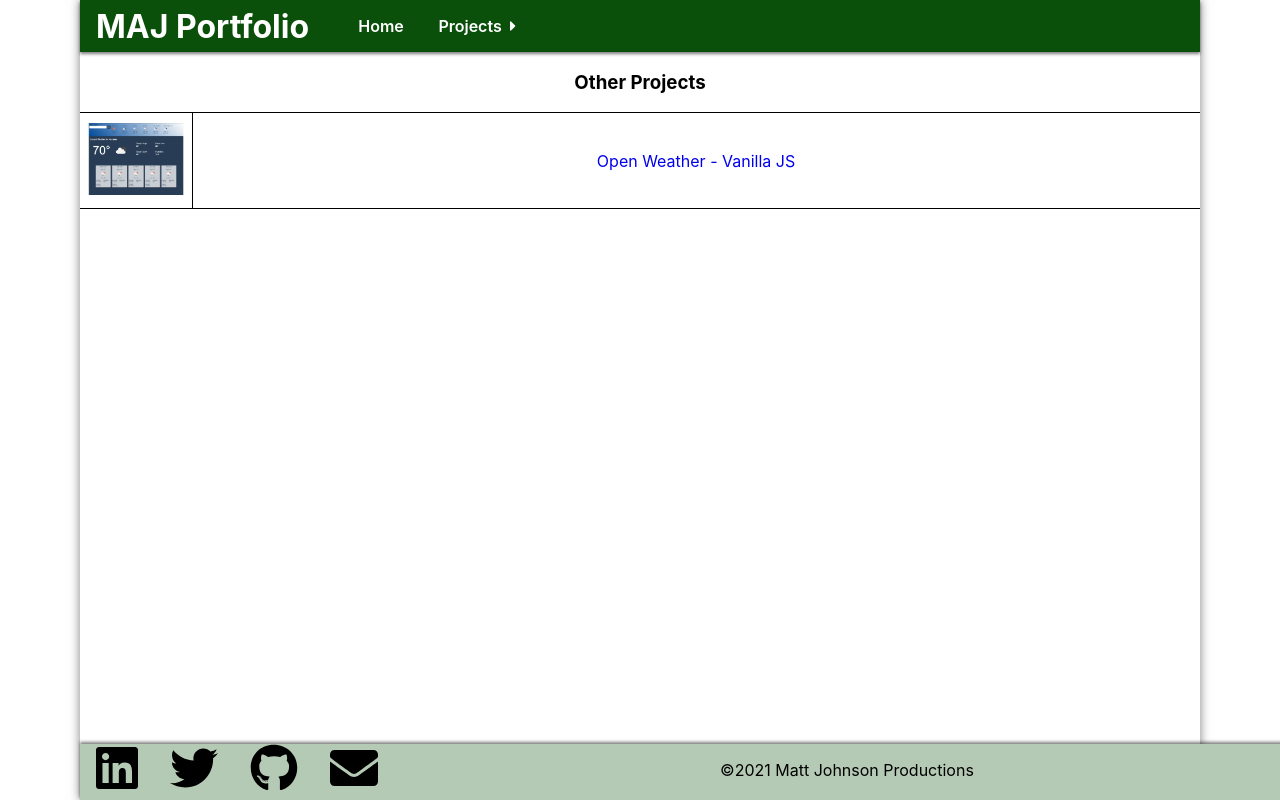
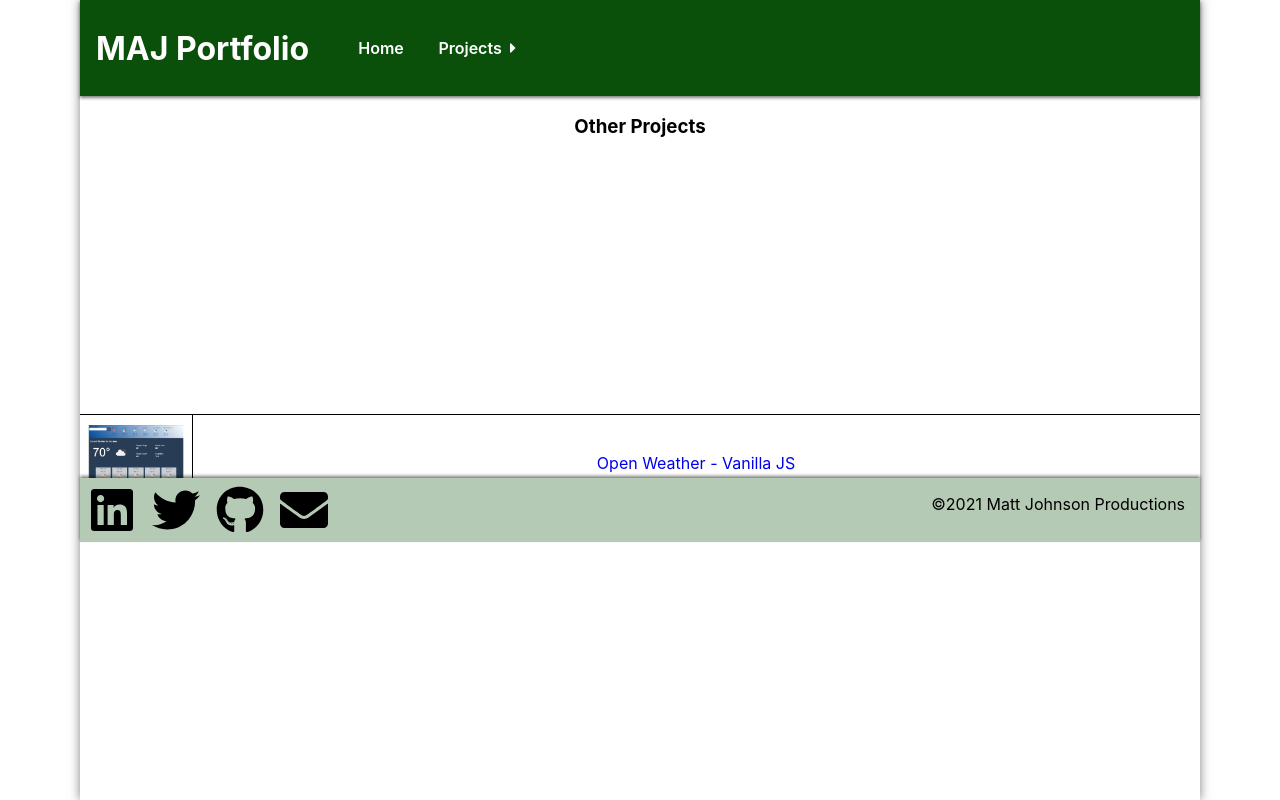
Before and after one commit to mattandbucs34/majportfolio, a React (Create React App) app: page /other_projects in a window 1280 px wide. Built offline with nearby package versions, Linux system fonts and the light colour scheme.

Commit message:
update body and footer style

```diff
--- a/src/Footer/Footer.css
+++ b/src/Footer/Footer.css
@@ -1,11 +1,10 @@
 footer {
-  position: fixed;
-  width: 100%;
-  height: 3.5rem;
   display: -ms-grid;
   display: grid;
-  -ms-grid-columns: 1fr 1fr;
-      grid-template-columns: 1fr 1fr;
+  width: 100%;
+  height: 4rem;
+  -ms-grid-columns: 76% auto;
+      grid-template-columns: 76% auto;
   bottom: 0;
   background-color: #b5cab5;
   color: black;
@@ -13,9 +12,18 @@ footer {
           box-shadow: 0 -2px 3px 0 rgba(0, 0, 0, 0.5);
 }
 
+.contacts-container {
+  display: flex;
+  align-items: center;
+}
+
 .contacts-container a {
+  width: 4rem;
+  height: 100%;
+  display: flex;
+  align-items: center;
+  justify-content: center;
   color: black;
-  margin: 1rem;
 }
 
 .contacts-container a:visited {
--- a/src/majportfolio.css
+++ b/src/majportfolio.css
@@ -2,11 +2,18 @@
   outline: none;
 }
 
+#root {
+  display: flex;
+  align-items: center;
+  justify-content: center;
+}
+
 .container {
+  display: grid;
   width: 70rem;
+  height: 100vh;
   position: relative;
-  height: 100vh;
-  margin: 0 auto;
+  grid-template-rows: 6rem auto 4rem;
   -webkit-box-shadow: 0 0px 10px 0 rgba(0, 0, 0, 0.5);
           box-shadow: 0 0px 10px 0 rgba(0, 0, 0, 0.5);
 }
```
Also changed, not shown: 1 other file (tests, documents, lock files or other folders).
